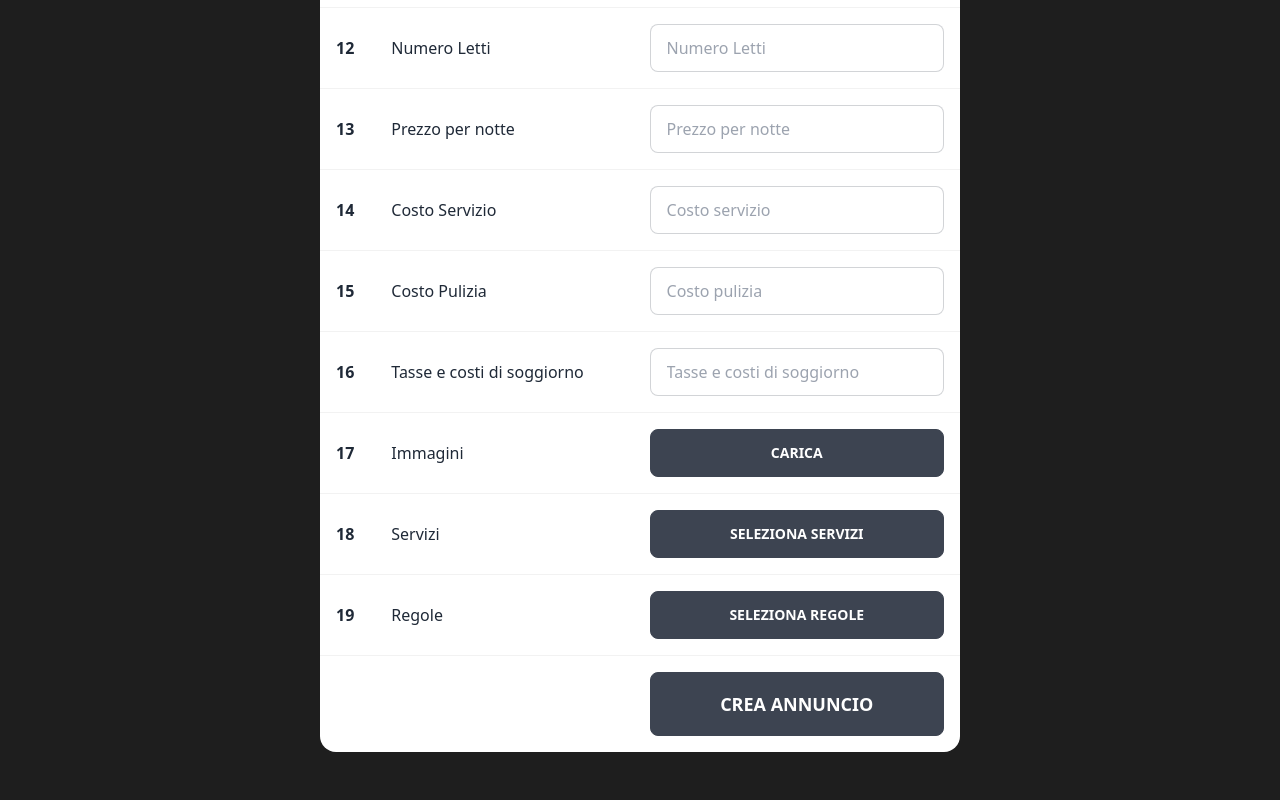
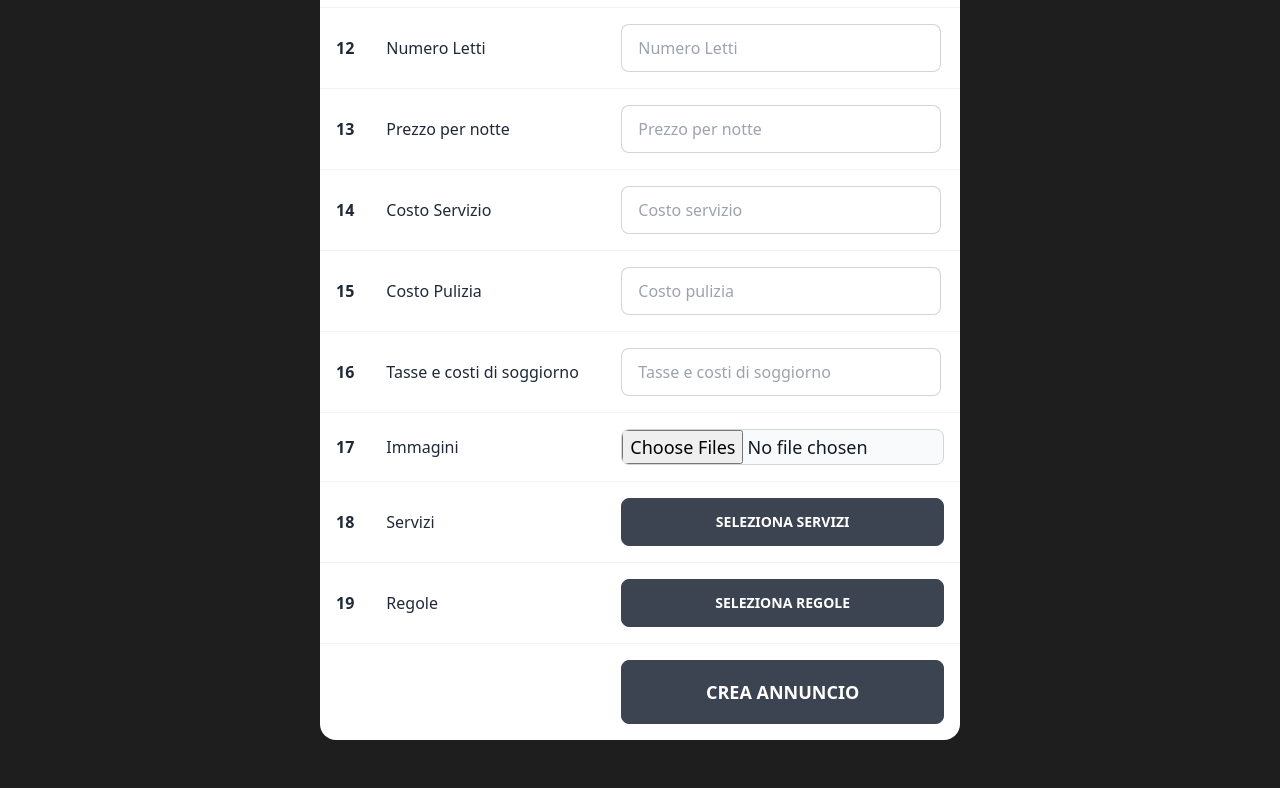
Before and after one commit to LucaSamore/AirbnDB, a Next.js app: page /upload in a window 1280 px wide. Shown: the part 1155-1955 px from the top of the page. Built offline with nearby package versions, Linux system fonts and the light colour scheme.

Commit message:
Small changes

```diff
--- a/pages/upload.tsx
+++ b/pages/upload.tsx
@@ -160,18 +160,7 @@ const Upload: NextPage = () => {
                     <th>17</th>
                     <td>Immagini</td>
                     <td>
-
-                        <label htmlFor="images" className="btn modal-button w-full">Carica</label>
-
-                        <input type="checkbox" id="images" className="modal-toggle" />
-                        <div className="modal">
-                        <div className="modal-box">
-                            <h3 className="font-bold text-lg">Carica alcune foto del tuo alloggio</h3>
-                            <div className="modal-action">
-                                <label htmlFor="images" className="btn">Conferma</label>
-                            </div>
-                        </div>
-                        </div>
+                        <input className="block w-full text-lg text-gray-900 bg-gray-50 rounded-lg border border-gray-300 cursor-pointer dark:text-gray-400 focus:outline-none dark:bg-gray-700 dark:border-gray-600 dark:placeholder-gray-400" type="file" multiple />
                     </td>
                 </tr>
 
```
